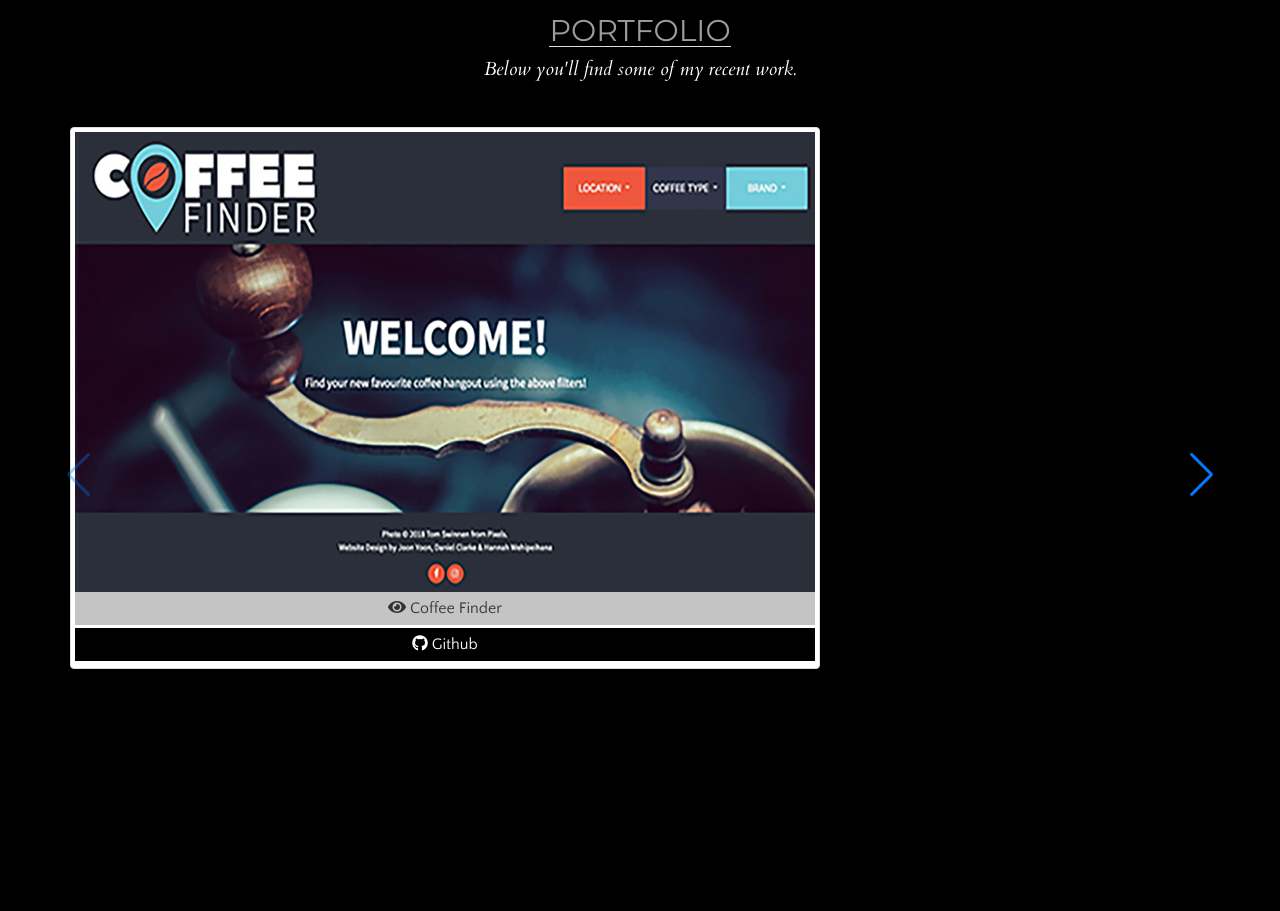
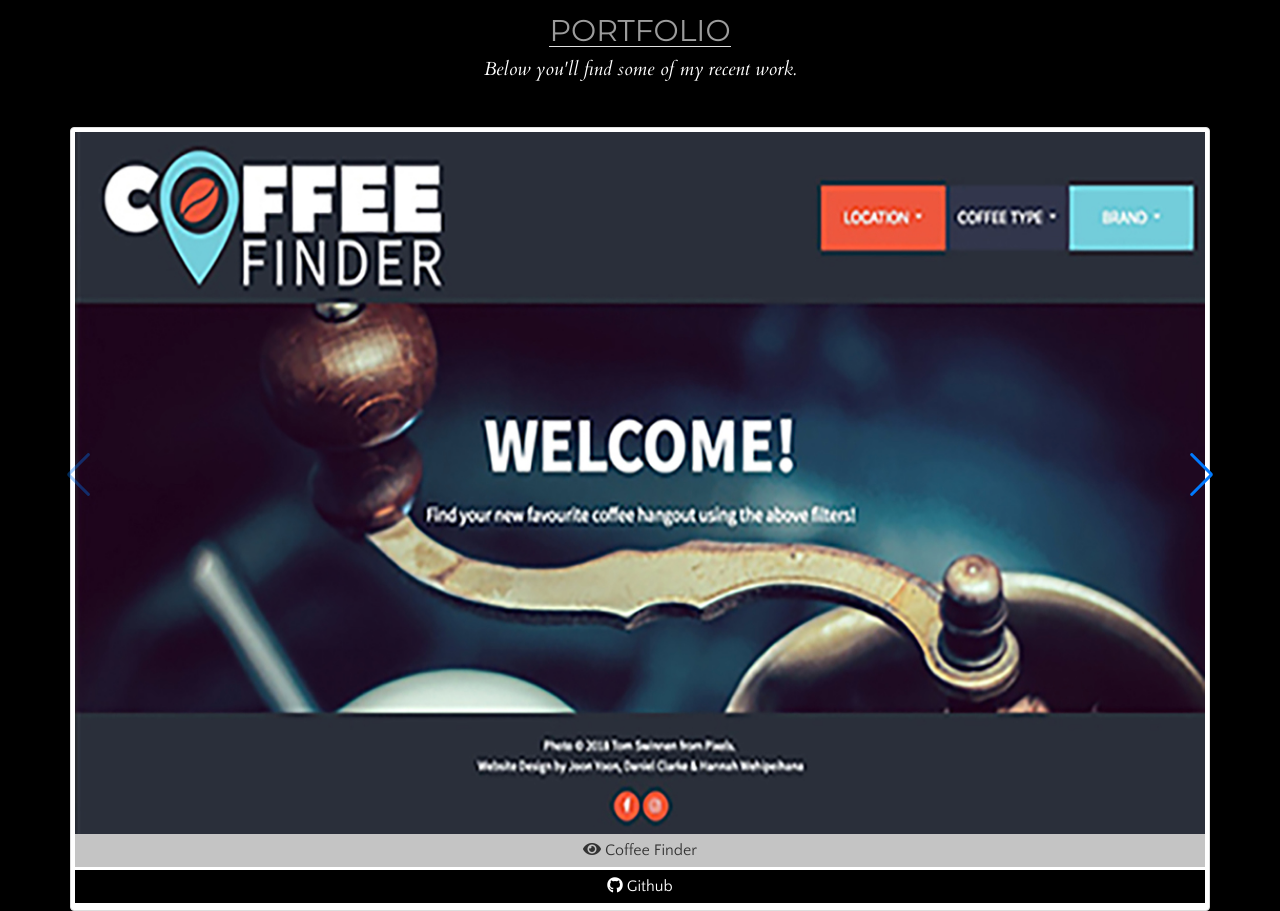
Before and after one commit to myexistance/Joon.portFolio, a plain HTML site: page index.html in a window 1280 px wide. Shown: the part 1300-2211 px from the top of the page. Drawn offline with nearby package versions, Linux system fonts and the light colour scheme.

Commit message:
fontawesome

```diff
--- a/index.html
+++ b/index.html
@@ -156,7 +156,7 @@
   <div class="swiper-container">
     <div class="swiper-wrapper">
       <div class="swiper-slide">
-        <div class="col-sm-6 col-md-8">
+        <div class="col-sm-6 col-md-12">
           <div class="thumbnail">
 
         <div class="item">
```
